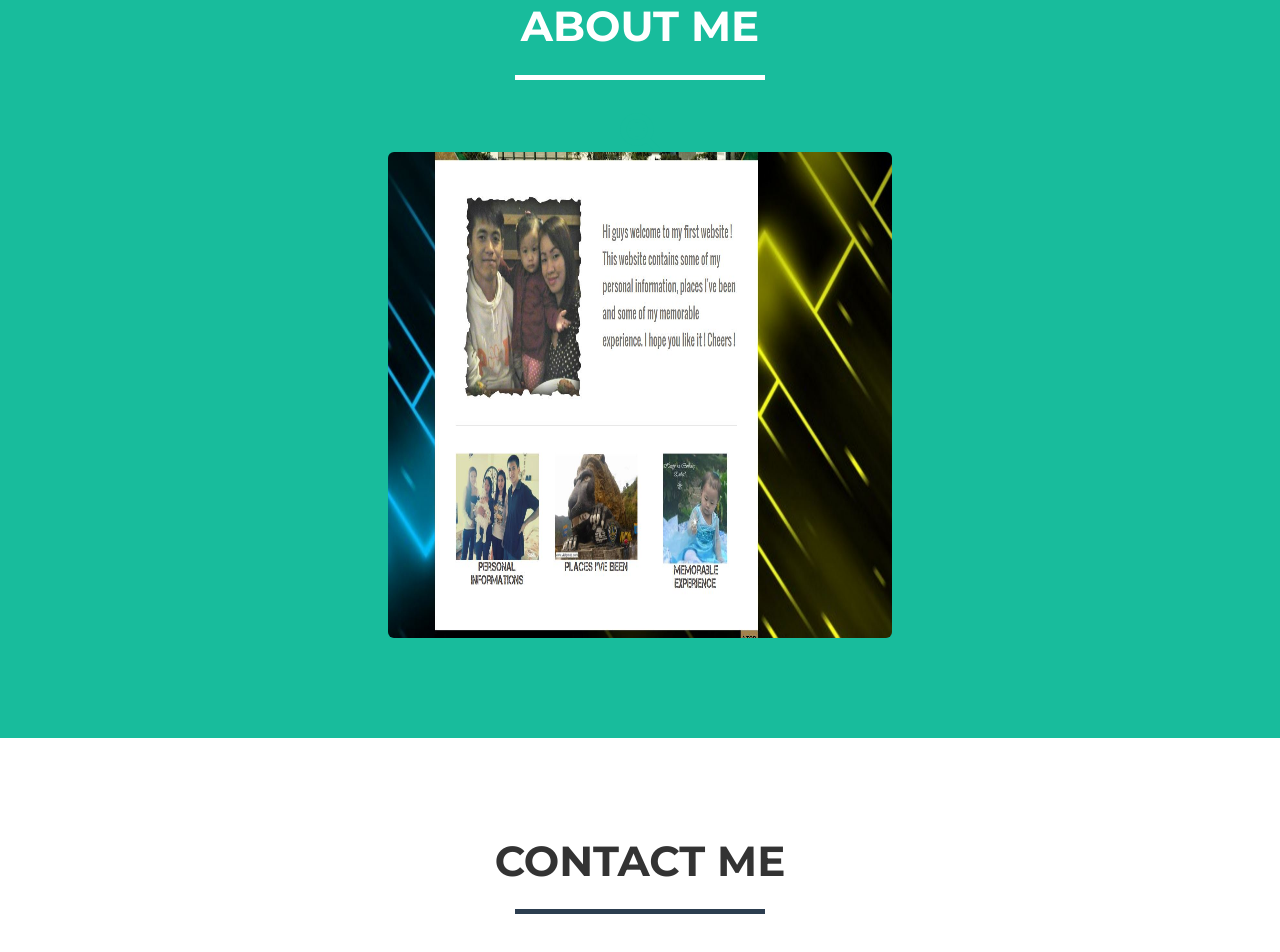
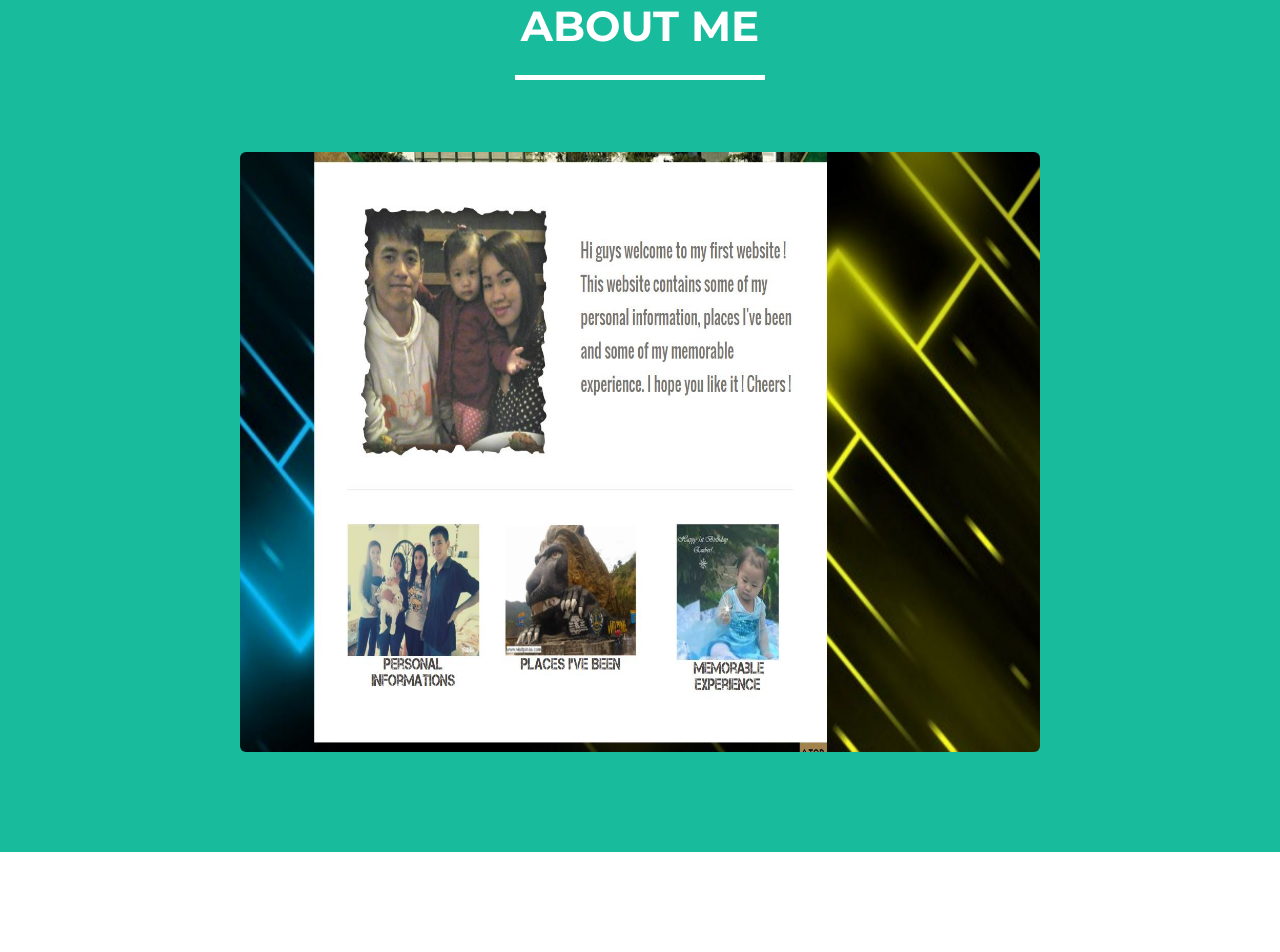
Before and after one commit to cumpasrogelio/cumpasrogelio.github.io, a website: page index.html in a window 1280 px wide. Shown: the part 1887-2839 px from the top of the page. Drawn offline with nearby package versions, Linux system fonts and the light colour scheme.

Commit message:
Update index.html

```diff
--- a/index.html
+++ b/index.html
@@ -179,7 +179,7 @@
                                 <i class="fa fa-search-plus fa-3x"></i>
                             </div>
                         </div>
-                        <img src="About Me.JPG" class="img-rounded" alt="Cinque Terre" width="504" height="486" >
+                        <img src="About Me.JPG" class="img-rounded" alt="Cinque Terre" width="800" height="600" >
                     </a>
                 </div>
             </div>
```
